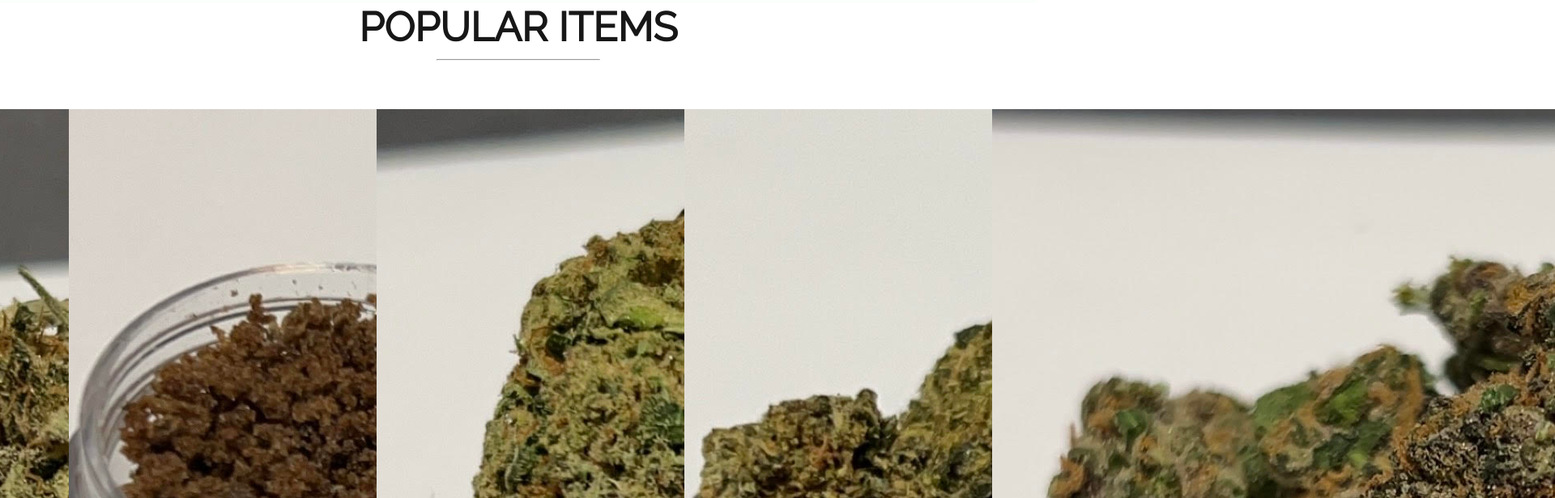
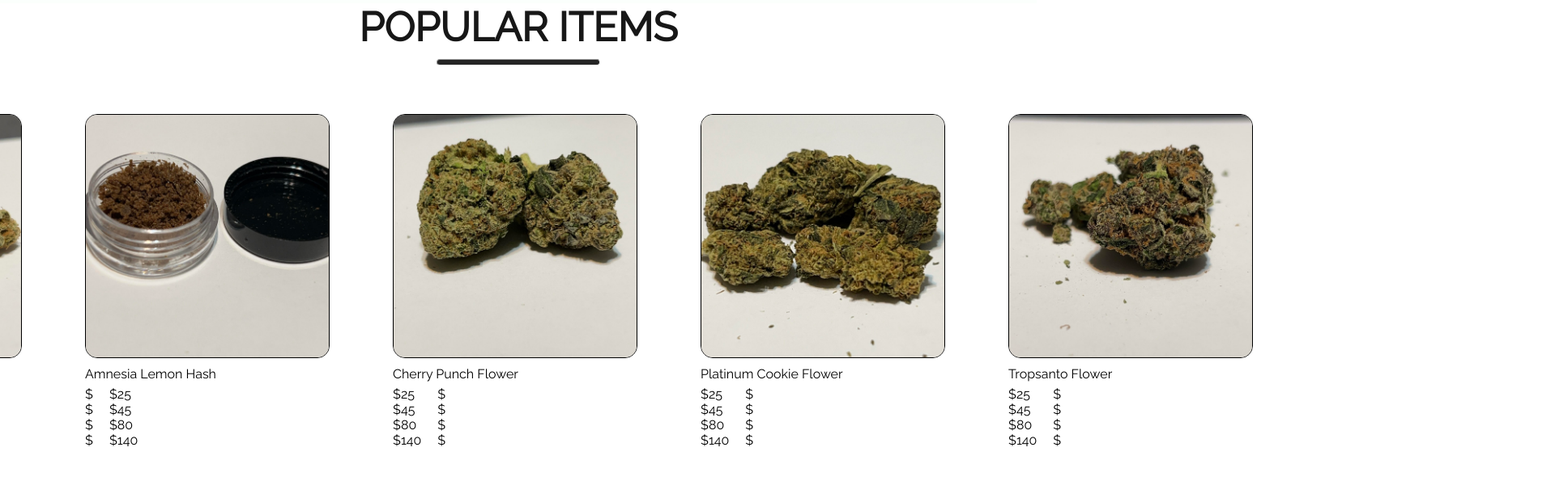
Before and after one commit to BenWhann/ALANS-GARAGE, a React (Create React App) app in the folder frontend/: page / in a window 1280 px wide. Shown: the part 940-1556 px from the top of the page at 81% size, 1920 px wide, since content can reach past the window. Built offline with nearby package versions, Linux system fonts and the light colour scheme.

Commit message:
more styling adjustments

```diff
--- a/frontend/src/Components/Items/Item.css
+++ b/frontend/src/Components/Items/Item.css
@@ -21,3 +21,10 @@
     transform: scale(1.05);
     transition: 0.6s;
 }
+
+.itemImage {
+    width: 300px;
+    height: auto;
+    border-radius: 15px;
+    border: 1px solid black;
+}
--- a/frontend/src/Components/Items/Item.jsx
+++ b/frontend/src/Components/Items/Item.jsx
@@ -4,36 +4,36 @@ import './Item.css'
 const Item = (props) => {
   return (
     <div className='item'>
-        <img src={props.image} alt="" />
+        <img className='itemImage' src={props.image} alt="" />
         <p>{props.name}</p>
         <div className="item-prices">
           <div className='item-prices-flower'>
             <div className="item-price-eighth">
-                {props.eighth_price}
+                ${props.eighth_price}
             </div>
             <div className="item-price-quad">
-                {props.quad_price}
+                ${props.quad_price}
             </div>
             <div className="item-price-half">
-                {props.half_price}
+                ${props.half_price}
             </div>
             <div className="item-price-ounce">
-                {props.ounce_price}
+                ${props.ounce_price}
             </div>
           </div>
 
           <div className='item-prices-hash'>
             <div className="item-price-gram">
-                {props.gram_price}
+                ${props.gram_price}
             </div>
             <div className="item-price-two-gram">
-                {props.two_gram_price}
+                ${props.two_gram_price}
             </div>
             <div className="item-price-four-gram">
-                {props.four_gram_price}
+                ${props.four_gram_price}
             </div>
             <div className="item-price-eight-gram">
-                {props.eight_gram_price}
+                ${props.eight_gram_price}
             </div>
           </div>
         </div>
--- a/frontend/src/Components/Popular/Popular.css
+++ b/frontend/src/Components/Popular/Popular.css
@@ -21,6 +21,7 @@
 
 .popular-items {
     margin-top: 50px;
+    padding-left: 40px;
     display: flex;
     gap: 30px
 }
```
